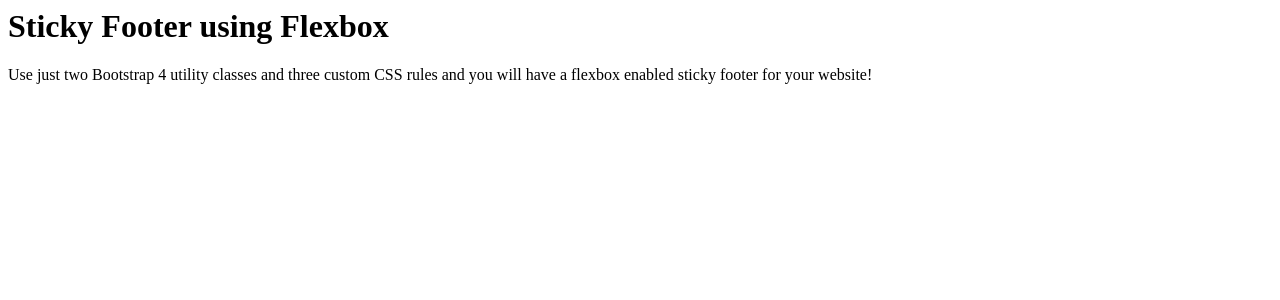
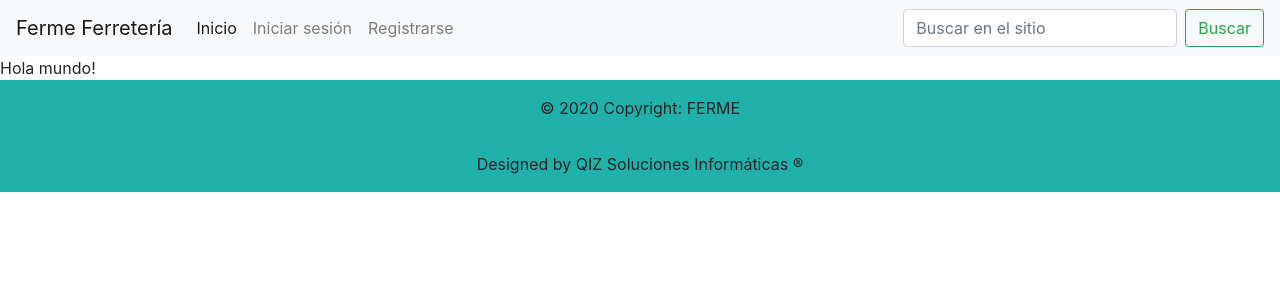
Before and after one commit to TitoOlivares/ferreteria-ferme, a Django app: page / in a window 1280 px wide. Shown: the top 300 px of the page. Run offline with Django 3.2, Linux system fonts and the light colour scheme; some libraries are stand-ins or nearby versions.

Commit message:
base file implemented

```diff
--- /dev/null
+++ b/core/static/core/css/base.css
@@ -0,0 +1,3 @@
+footer{
+    background-color: lightseagreen;
+}
--- a/core/templates/core/base.html
+++ b/core/templates/core/base.html
@@ -6,14 +6,11 @@
     <meta name="viewport" content="width=device-width, initial-scale=1.0">
     <title>Ferreter&iacute;a FERME</title>
     <link rel="shortcut icon" type="img/png" href="{% static '/core/img/favicon.ico' %}"/>
+    <link rel="stylesheet" href="{% static '/core/css/base.css' %}">
     <link rel="stylesheet" href="https://stackpath.bootstrapcdn.com/bootstrap/4.4.1/css/bootstrap.min.css"
           integrity="sha384-Vkoo8x4CGsO3+Hhxv8T/Q5PaXtkKtu6ug5TOeNV6gBiFeWPGFN9MuhOf23Q9Ifjh" crossorigin="anonymous">
-    <link rel="stylesheet" href="https://maxcdn.bootstrapcdn.com/bootstrap/4.4.1/css/bootstrap.min.css">
-    <script src="https://ajax.googleapis.com/ajax/libs/jquery/3.4.1/jquery.min.js"></script>
-    <script src="https://cdnjs.cloudflare.com/ajax/libs/popper.js/1.16.0/umd/popper.min.js"></script>
-    <script src="https://maxcdn.bootstrapcdn.com/bootstrap/4.4.1/js/bootstrap.min.js"></script>
 </head>
- <!---mas bakan-->
+<!---mas bakan-->
 <header>
     <nav class="navbar navbar-expand-lg navbar-light bg-light">
         <a class="navbar-brand" href="http://www.duoc.cl">Ferme Ferreter&iacute;a</a>
@@ -49,10 +46,19 @@
 
 </body>
 
-<footer id="sticky-footer" class="py-4 bg-dark text-white-50">
-    <div class="container text-center">
-        <small>Copyright &copy; {'QIZ Soluciones Informáticas'}</small>
+<!-- Footer -->
+<footer class="page-footer font-small">
+
+    <!-- Copyright -->
+    <div class="footer-copyright text-center py-3">
+        © 2020 Copyright: FERME
     </div>
+    <div class="footer-copyright text-center py-3">
+        Designed by QIZ Soluciones Informáticas &reg;
+    </div>
+    <!-- Copyright -->
+
 </footer>
+<!-- Footer -->
 
 </html>
--- a/core/templates/core/home.html
+++ b/core/templates/core/home.html
@@ -1,15 +1,12 @@
+{% extends 'core/base.html' %}
 
-<body class="d-flex flex-column">
-<div id="page-content">
-    <div class="container text-center">
-        <div class="row justify-content-center">
-            <div class="col-md-7">
-                <h1 class="font-weight-light mt-4 text-white">Sticky Footer using Flexbox</h1>
-                <p class="lead text-white-50">Use just two Bootstrap 4 utility classes and three custom CSS rules and
-                    you will have a flexbox enabled sticky footer for your website!</p>
-            </div>
-        </div>
+{% block contenido %}
+    <body class="d-flex flex-column">
+
+    <div>
+        Hola mundo!
     </div>
-</div>
 
-</body>
+    </body>
+
+{% endblock contenido %}
```
Also changed, not shown: core/static/core/css/home.css (+16 -16 lines).
